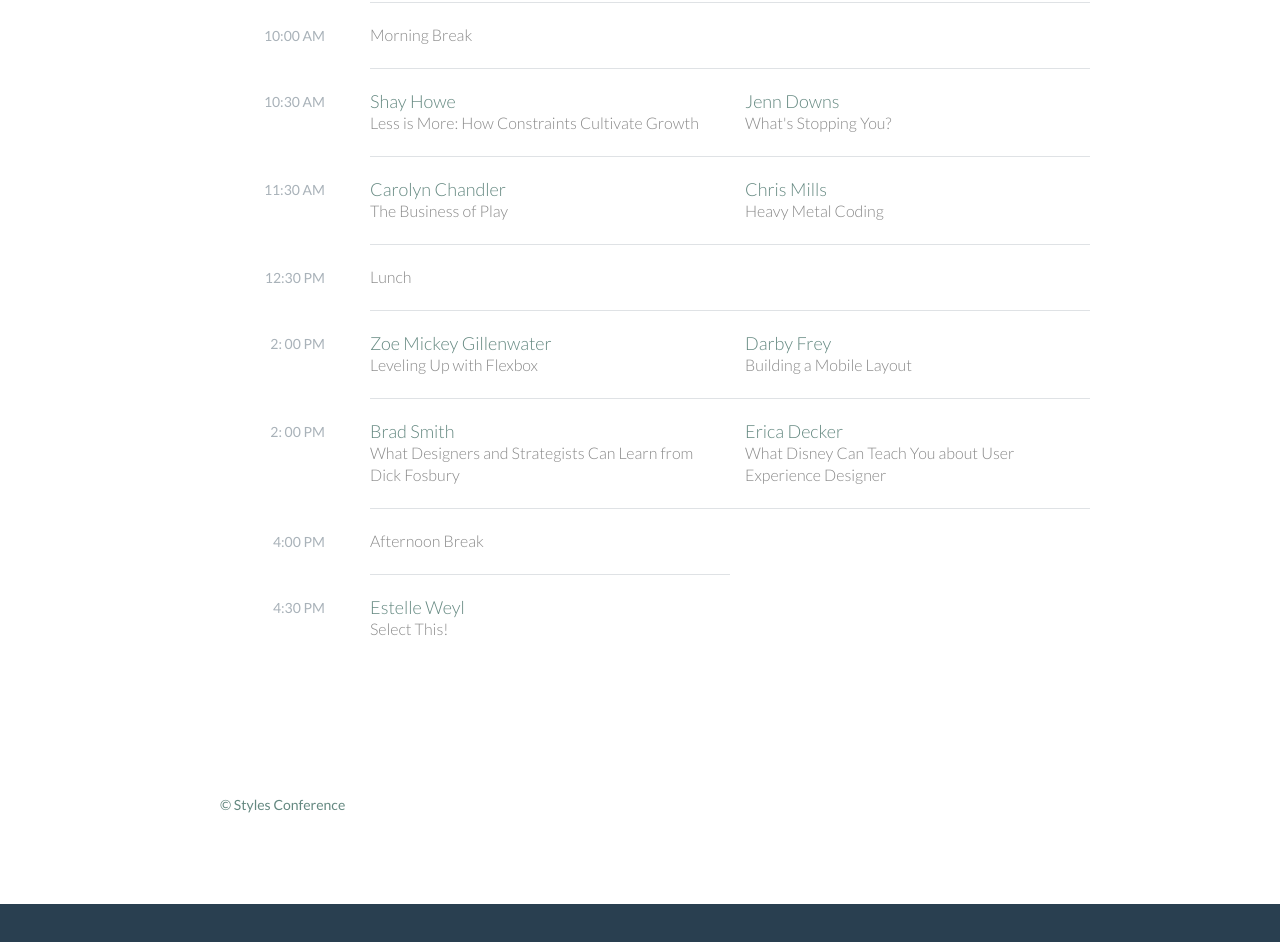
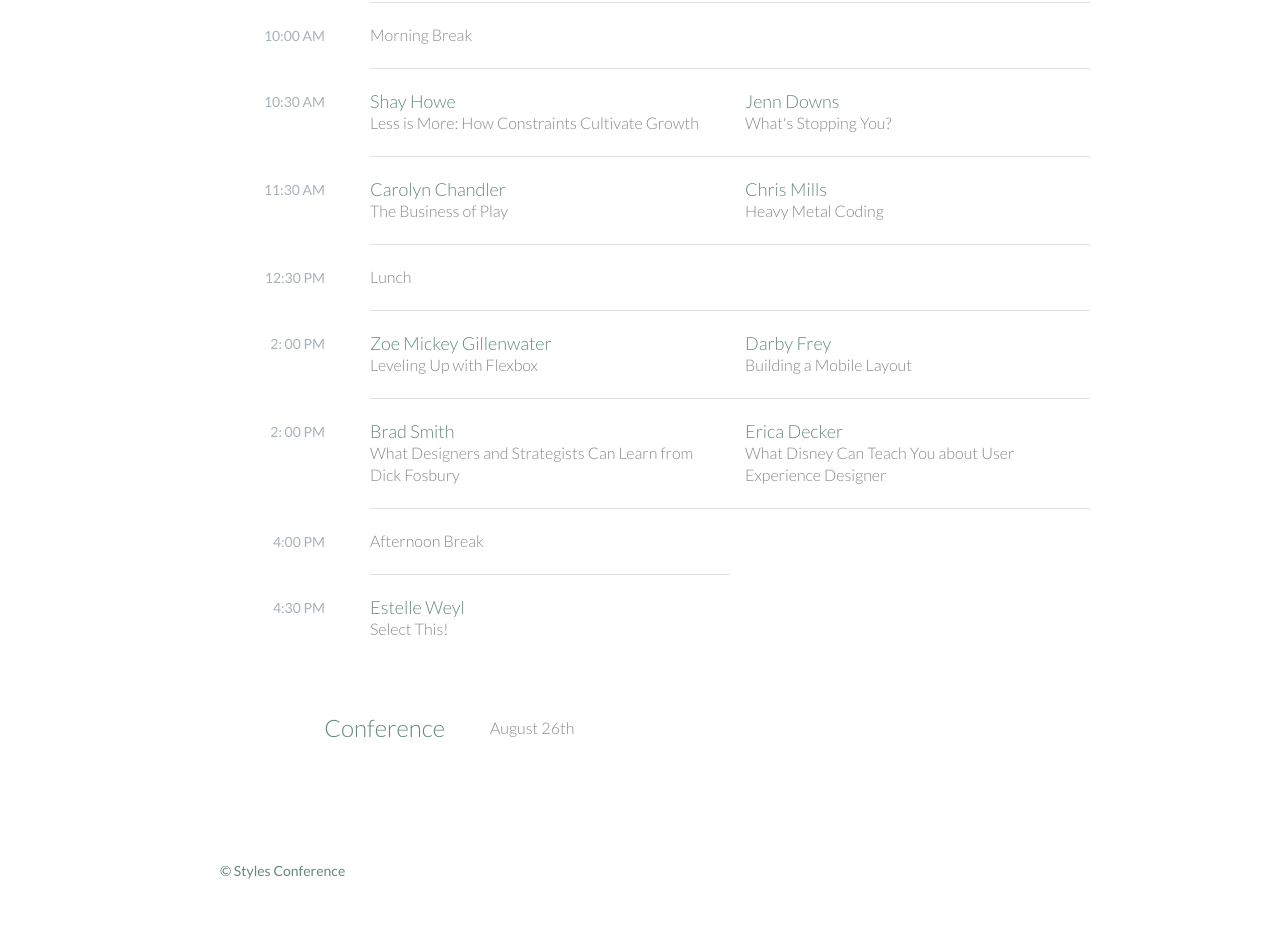
Before and after one commit to alvinkatojr/styles-conf, a plain HTML site: page schedule.html in a window 1280 px wide. Shown: the part 1142-2084 px from the top of the page. Before the commit the page ends 2046 px from the top, so only its background shows below. Drawn offline with Linux system fonts and the light colour scheme.

Commit message:
Adds first row to last table

```diff
--- a/schedule.html
+++ b/schedule.html
@@ -219,7 +219,10 @@
 
 				<table>
 					<thead>
-
+						<tr>
+							<th scope="row">Conference</th>
+							<td colspan="2">August 26th</td>
+						</tr>
 					</thead>
 
 					<tbody>
```
